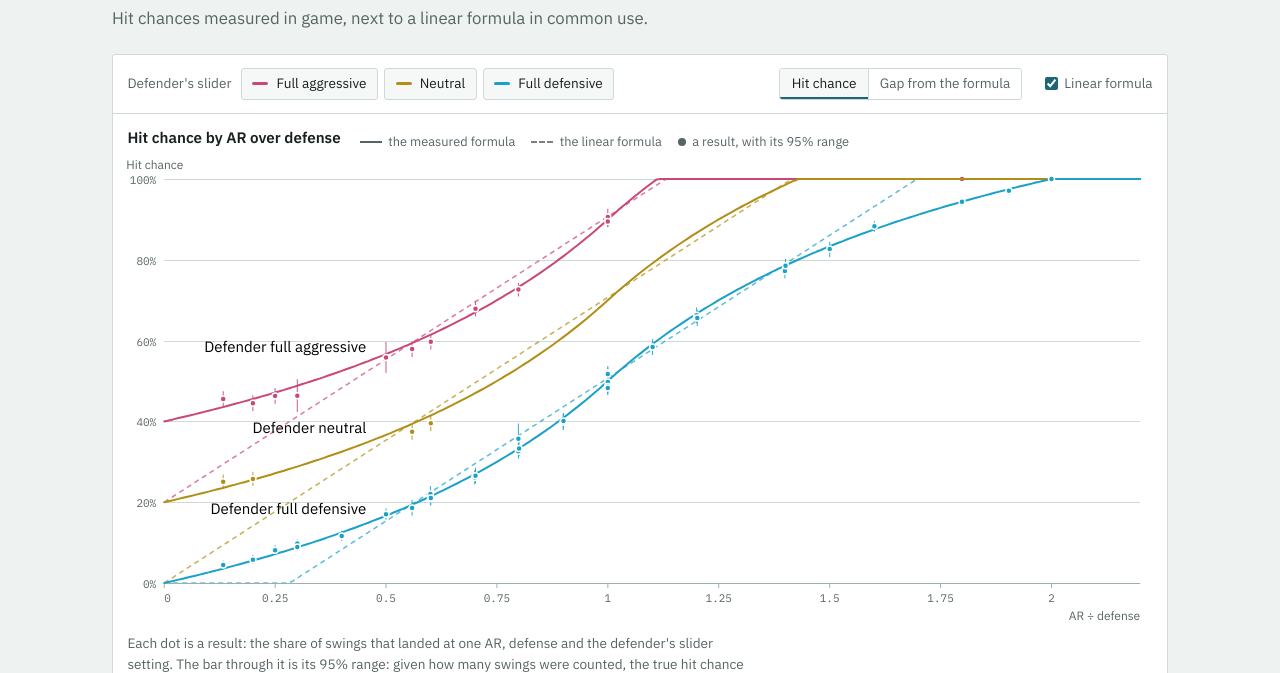
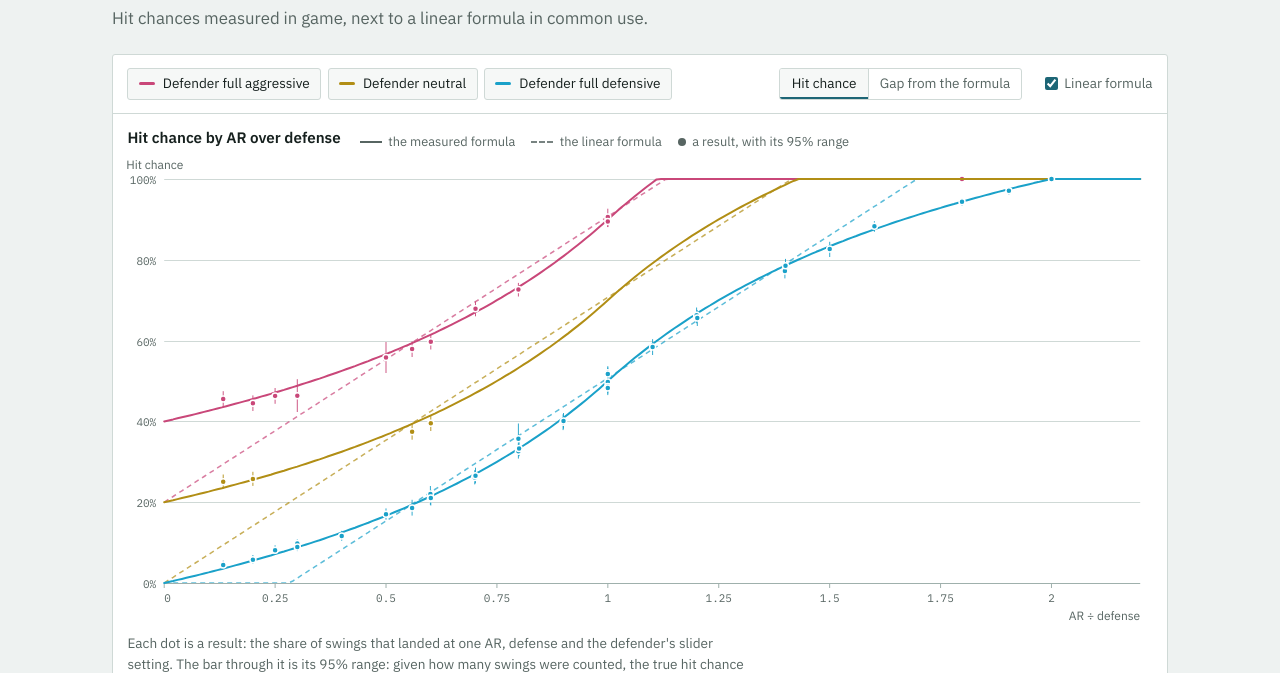
Before and after one commit to Anarchaeology/theory, a plain HTML site: page hit-chance.html in a window 1280 px wide. Shown: the part 112-785 px from the top of the page. Drawn offline with Linux system fonts and the light colour scheme.

Commit message:
Hit chance chart: no curve labels; the buttons name the defender's setting

```diff
--- a/hit-chance.html
+++ b/hit-chance.html
@@ -31,7 +31,6 @@
     <div class="card">
       <div class="controls">
         <div class="chips" role="group" aria-label="Defender's slider settings shown">
-          <span class="group-label">Defender's slider</span>
           <span class="chips picks" id="chips"></span>
         </div>
         <div class="seg" id="view" role="group" aria-label="What the chart shows">
--- a/hit-chance.js
+++ b/hit-chance.js
@@ -116,7 +116,7 @@
       b.style.setProperty('--c', s.color);
       b.dataset.id = s.id;
       b.setAttribute('aria-pressed', 'false');
-      b.append(html('span', 'key'), html('span', '', s.name));
+      b.append(html('span', 'key'), html('span', '', `Defender ${s.name.toLowerCase()}`));
       b.onclick = () => {
         state.picked.has(s.id) ? state.picked.delete(s.id) : state.picked.add(s.id);
         b.setAttribute('aria-pressed', String(state.picked.has(s.id)));
@@ -222,15 +222,6 @@
       }
       svg.append(g);
     }
-    // Each curve's name sits above it on the left, where the three are furthest apart.
-    if (hit && !narrow) {
-      for (const s of vis) {
-        const at = 0.46, g = el('g', { class: 'series', 'data-id': s.id });
-        g.append(el('text', { x: (x(at) - 2).toFixed(1), y: (y(formula(at, s.slider) * 100) - 9).toFixed(1), 'text-anchor': 'end', class: 'label' }, `Defender ${s.name.toLowerCase()}`));
-        svg.append(g);
-      }
-    }
-
     svg.append(el('g', { id: 'hover' }));
     const area = el('rect', { x: m.l, y: m.t - 6, width: pw, height: ph + 12, class: 'hit' });
     svg.append(area);
```
